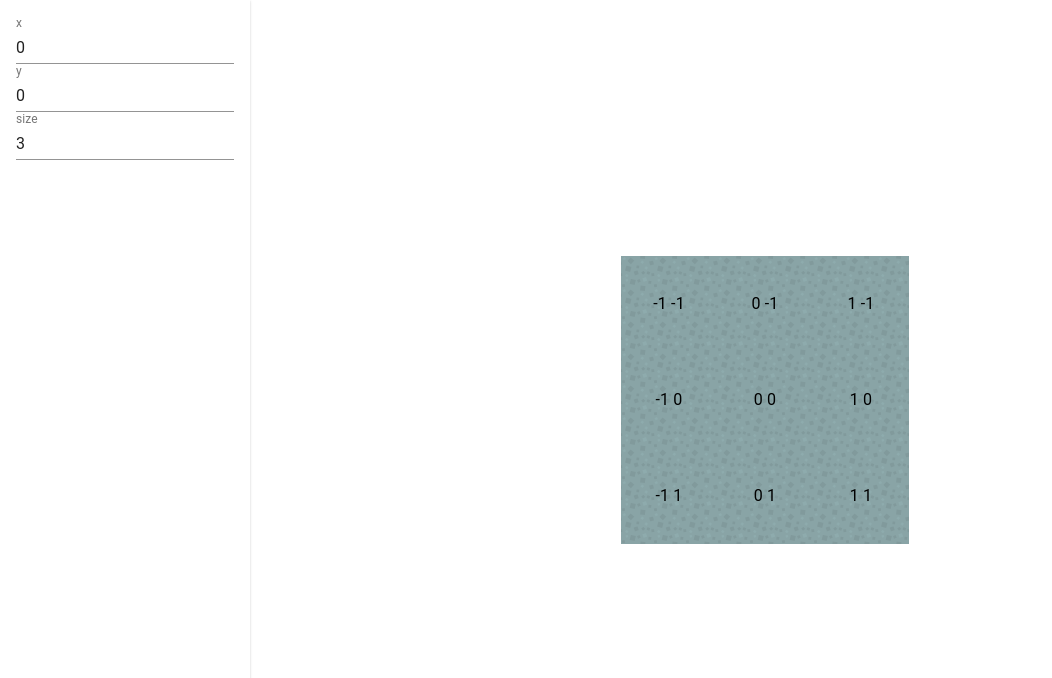
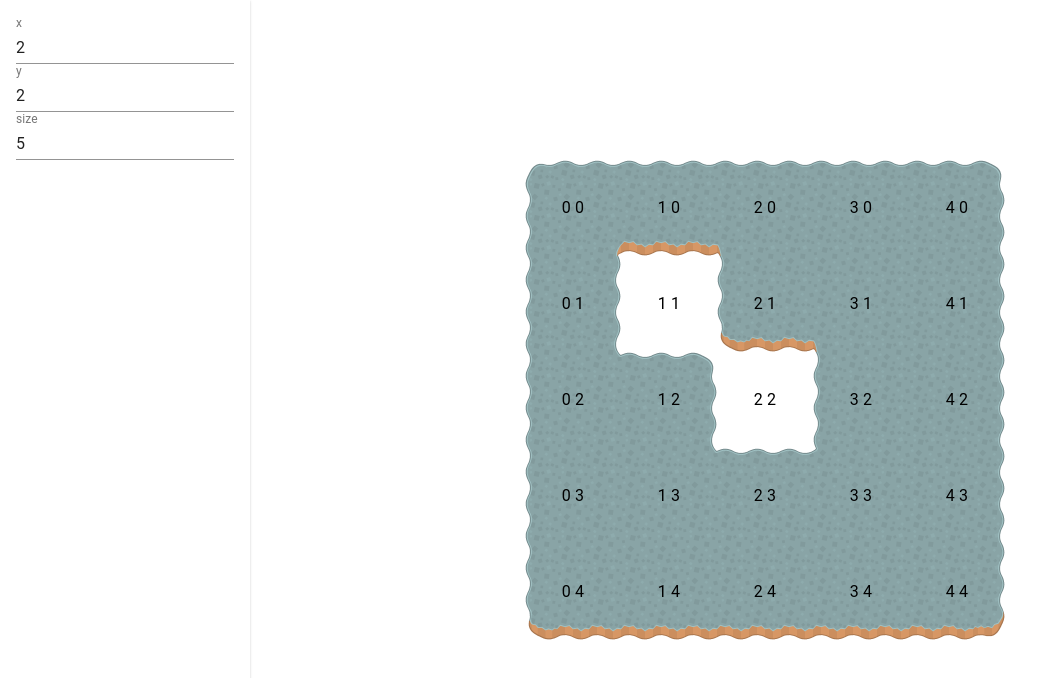
Before and after one commit to Jujulego/rover, a React (Create React App) app: page / in a window 1280 px wide. Shown: the top 678 px of the page, without its empty margins (0-1052 px from the left). Built offline with nearby package versions, Linux system fonts and the light colour scheme.

Commit message:
add: map managment

```diff
--- a/src/components/App.tsx
+++ b/src/components/App.tsx
@@ -4,9 +4,20 @@
     TextField
 } from '@material-ui/core';
 
+import { Map } from '../data/Map';
+
 import Zone from './map/Zone';
 
 import styles from './App.module.scss';
+
+// Constants
+const map = new Map([
+  [{ floor: 'rock' }, { floor: 'rock' }, { floor: 'rock' }, { floor: 'rock' }, { floor: 'rock' }],
+  [{ floor: 'rock' }, { floor: 'hole' }, { floor: 'rock' }, { floor: 'rock' }, { floor: 'rock' }],
+  [{ floor: 'rock' }, { floor: 'rock' }, { floor: 'hole' }, { floor: 'rock' }, { floor: 'rock' }],
+  [{ floor: 'rock' }, { floor: 'rock' }, { floor: 'rock' }, { floor: 'rock' }, { floor: 'rock' }],
+  [{ floor: 'rock' }, { floor: 'rock' }, { floor: 'rock' }, { floor: 'rock' }, { floor: 'rock' }]
+]);
 
 // Types
 type State = { x: number, y: number, size: number };
@@ -14,7 +25,7 @@
 // Component
 const App: React.FC = () => {
     // State
-    const [zone, setZone] = useState<State>({ x: 0, y: 0, size: 3 });
+    const [zone, setZone] = useState<State>({ x: 2, y: 2, size: 5 });
 
     // Events
     const handleChange = (name: keyof State) => (event: ChangeEvent<HTMLInputElement>) => {
@@ -46,7 +57,7 @@
                 />
             </Grid>
             <Grid item xs className={styles.grid}>
-                <Zone center={{ x: zone.x, y: zone.y }} size={zone.size} />
+                <Zone map={map} center={{ x: zone.x, y: zone.y }} size={zone.size} />
             </Grid>
         </Grid>
     );
--- a/src/components/map/Case.tsx
+++ b/src/components/map/Case.tsx
@@ -3,7 +3,8 @@
 
 import { Typography } from '@material-ui/core';
 
-import { Coords } from '../../data/coords';
+import { Coords } from '../../data/Coords';
+import { Map } from '../../data/Map';
 
 import Floor from './Floor';
 
@@ -11,7 +12,8 @@
 
 // Types
 type Props = {
-  coords: Coords
+  map: Map,
+  pos: Coords,
   className?: string,
   style?: { [name: string]: any }
 };
@@ -19,16 +21,19 @@
 // Component
 const Case: FC<Props> = (props) => {
   const {
-    coords,
+    map, pos,
     className, style
   } = props;
 
+  // Rendering
+  const data = map.get(pos);
+
   return (
     <div className={classNames(styles.case, className)} style={style}>
-      <Floor type="rock" />
+      <Floor type={data ? data.floor : 'hole'} borders={map.borders(pos)} />
       <div className={styles.data}>
         <Typography classes={{ root: styles.coords}}>
-          { coords.x } { coords.y }
+          { pos.x } { pos.y }
         </Typography>
       </div>
     </div>
--- a/src/components/map/Floor.tsx
+++ b/src/components/map/Floor.tsx
@@ -1,38 +1,29 @@
 import React, { FC } from 'react';
 import classNames from 'classnames';
+
+import { DIRECTIONS } from '../../data/Coords';
+import { FloorType, Borders } from '../../data/Map';
 
 import styles from './Floor.module.scss';
 
 // Types
 type Props = {
-  type: 'rock' | 'hole',
-  borders?: {
-    top?: boolean,
-    left?: boolean,
-    bottom?: boolean,
-    right?: boolean,
-    topLeft?: boolean,
-    topRight?: boolean,
-    bottomLeft?: boolean,
-    bottomRight?: boolean
-  }
+  type: FloorType,
+  borders?: Borders
 };
 
 // Component
 const Floor: FC<Props> = (props) => {
   const { type, borders = {} } = props;
 
+  // Rendering
+  const bordersStyle: { [name in string]: boolean } = {};
+  DIRECTIONS.forEach(dir => {
+    bordersStyle[styles[dir]] = borders[dir] || false;
+  });
+
   return (
-    <div className={classNames(styles.floor, styles[type], {
-      [styles.top]: borders.top,
-      [styles.right]: borders.right,
-      [styles.bottom]: borders.bottom,
-      [styles.left]: borders.left,
-      [styles.topLeft]: borders.topLeft,
-      [styles.topRight]: borders.topRight,
-      [styles.bottomLeft]: borders.bottomLeft,
-      [styles.bottomRight]: borders.bottomRight
-    } )}>
+    <div className={classNames(styles.floor, styles[type], bordersStyle)}>
       <div /><div /><div /><div /><div /><div /><div /><div /><div />
     </div>
   );
--- a/src/components/map/Zone.tsx
+++ b/src/components/map/Zone.tsx
@@ -1,21 +1,25 @@
 import React, { FC } from 'react';
 
-import { Coords, generateZone } from '../../data/coords';
+import { Coords, generateZone } from '../../data/Coords';
+import { Map } from '../../data/Map';
 
 import Case from './Case';
 
 import styles from './Zone.module.scss';
 
+// Types
+type Props = { map: Map, center: Coords, size: number }
+
 // Component
-const Zone: FC<{ center: Coords, size: number }> = (props) => {
-  const { center, size } = props;
+const Zone: FC<Props> = (props) => {
+  const { map, center, size } = props;
 
   // Rendering
   return (
     <div className={styles.grid}>
       { generateZone(center, size, (c, i, j) => (
         <Case key={`${i}${j}`} style={{ gridColumn: i + 1, gridRow: j + 1 }}
-              coords={c} />
+              map={map} pos={c} />
       )) }
     </div>
   );
--- /dev/null
+++ b/src/data/Map.ts
@@ -0,0 +1,62 @@
+import {
+  Coords, Direction,
+  DIRECTIONS, surrounding
+} from './Coords';
+
+// Types
+export type FloorType = 'rock' | 'hole';
+export type Case = { floor: FloorType };
+export type Borders = { [name in Direction]?: boolean };
+
+// Class
+export class Map {
+  // Attributes
+  private data: Array<Array<Case>>;
+
+  // Constructors
+  constructor(map: Array<Array<Case>>) {
+    this.data = map;
+  }
+
+  // Properties
+  get size(): Coords {
+    return {
+      x: this.data.length,
+      y: this.data.length
+    };
+  }
+
+  // Methods
+  get(pos: Coords): Case | undefined {
+    if ((pos.x < 0 || pos.x >= this.size.x)) return;
+    if ((pos.y < 0 || pos.y >= this.size.y)) return;
+
+    return this.data[pos.y][pos.x];
+  }
+  set(pos: Coords, c: Case) {
+    this.data[pos.y][pos.x] = c;
+  }
+
+  map<T>(cb: (pos: Coords, c: Case) => T): Array<T> {
+    const results: Array<T> = [];
+
+    this.data.forEach((row, y) => {
+      row.forEach((c, x) => {
+        results.push(cb({ x, y }, c));
+      });
+    });
+
+    return results;
+  }
+
+  borders(pos: Coords): Borders {
+    const borders: Borders = {};
+
+    DIRECTIONS.forEach(dir => {
+      const p = this.get(surrounding(pos, dir));
+      borders[dir] = p ? p.floor === 'hole' : true;
+    });
+
+    return borders;
+  }
+}
--- a/src/data/coords.ts
+++ b/src/data/coords.ts
@@ -1,7 +1,24 @@
 // Types
+export type Direction = 'top' | 'topRight' | 'right' | 'bottomRight' | 'bottom' | 'bottomLeft' | 'left' | 'topLeft';
 export type Coords = { x: number, y: number };
 
+// Constants
+export const DIRECTIONS: Array<Direction> = ['top', 'topRight', 'right', 'bottomRight', 'bottom', 'bottomLeft', 'left', 'topLeft'];
+
 // Utils
+export function surrounding(pos: Coords, direction: Direction): Coords {
+  switch (direction) {
+    case 'top':         return { x: pos.x    , y: pos.y - 1 };
+    case 'topRight':    return { x: pos.x + 1, y: pos.y - 1 };
+    case 'right':       return { x: pos.x + 1, y: pos.y     };
+    case 'bottomRight': return { x: pos.x + 1, y: pos.y + 1 };
+    case 'bottom':      return { x: pos.x    , y: pos.y + 1 };
+    case 'bottomLeft':  return { x: pos.x - 1, y: pos.y + 1 };
+    case 'left':        return { x: pos.x - 1, y: pos.y     };
+    case 'topLeft':     return { x: pos.x - 1, y: pos.y - 1 };
+  }
+}
+
 export function generateZone<T>(center: Coords, size: number, cb: (coords: Coords, i: number, j: number) => T): Array<T> {
   // compute top left case
   const topleft: Coords = {
```
Lines whose indentation alone changed are shown as unchanged.
